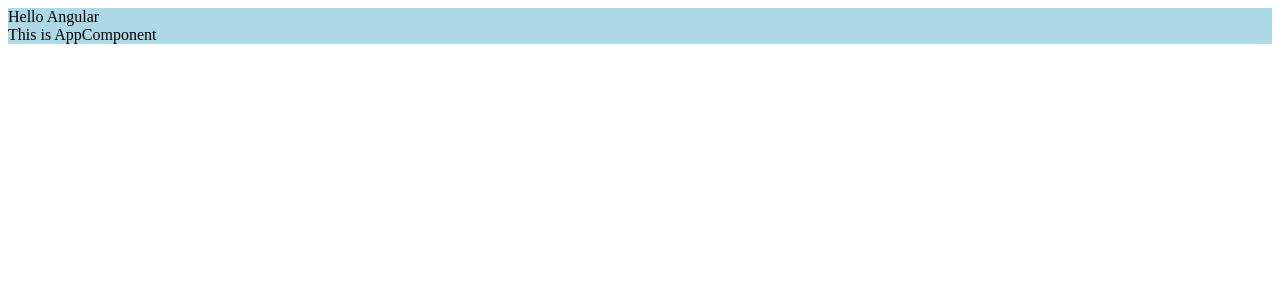
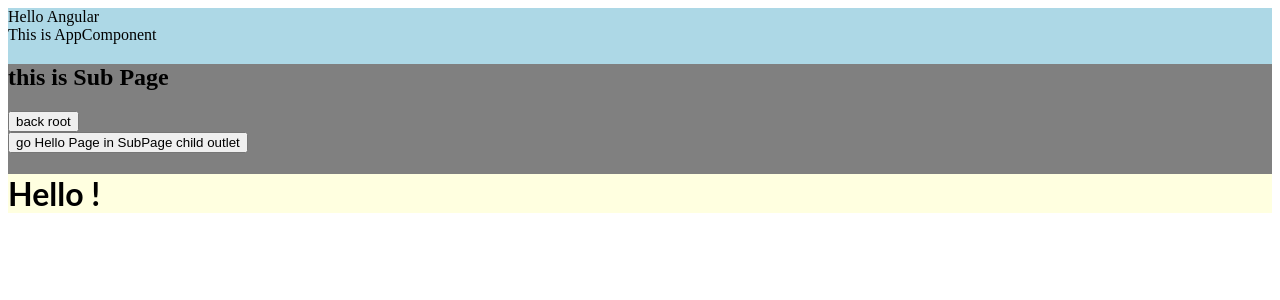
Before and after one commit to Chin-Jao-Tsai/dynamic-router-link, an Angular app: page /sub-page/root-page in a window 1280 px wide. Before the commit this address led to /. Shown: the top 300 px of the page. Built offline with nearby package versions, Linux system fonts and the light colour scheme.

Commit message:
4 files modified

```diff
--- a/src/app/hello.component.ts
+++ b/src/app/hello.component.ts
@@ -2,7 +2,7 @@
 
 @Component({
   selector: 'hello',
-  template: `<h1 (click)='click()'>Hello {{name}}!</h1>`,
+  template: `<div [style.background]="'lightyellow'"><h1 (click)='click()'>Hello {{name}}!</h1></div>`,
   styles: [`h1 { font-family: Lato; }`]
 })
 export class HelloComponent  {
--- a/src/app/sub-page/sub-page.component.html
+++ b/src/app/sub-page/sub-page.component.html
@@ -2,8 +2,8 @@
 <h2>this is Sub Page</h2>
 <button (click)="back()">back root</button>
 
-<!-- <div>
-  <button (click)="goRootPageinSubPage()">go Root Page in SubPage</button>
+<div>
+  <button (click)="goHelloPageinSubPage()">go Hello Page in SubPage child outlet</button>
 </div>
-<router-outlet></router-outlet> -->
+<router-outlet></router-outlet>
 </div>
--- a/src/app/sub-page/sub-page.component.ts
+++ b/src/app/sub-page/sub-page.component.ts
@@ -25,7 +25,7 @@
     this.router.navigate(['']);
   }
 
-  goRootPageinSubPage(){
+  goHelloPageinSubPage(){
     this.router.navigate(['/sub-page/root-page']);
   }
 }
```
Also changed, not shown: src/app/app.module.ts (+9 -9 lines).
